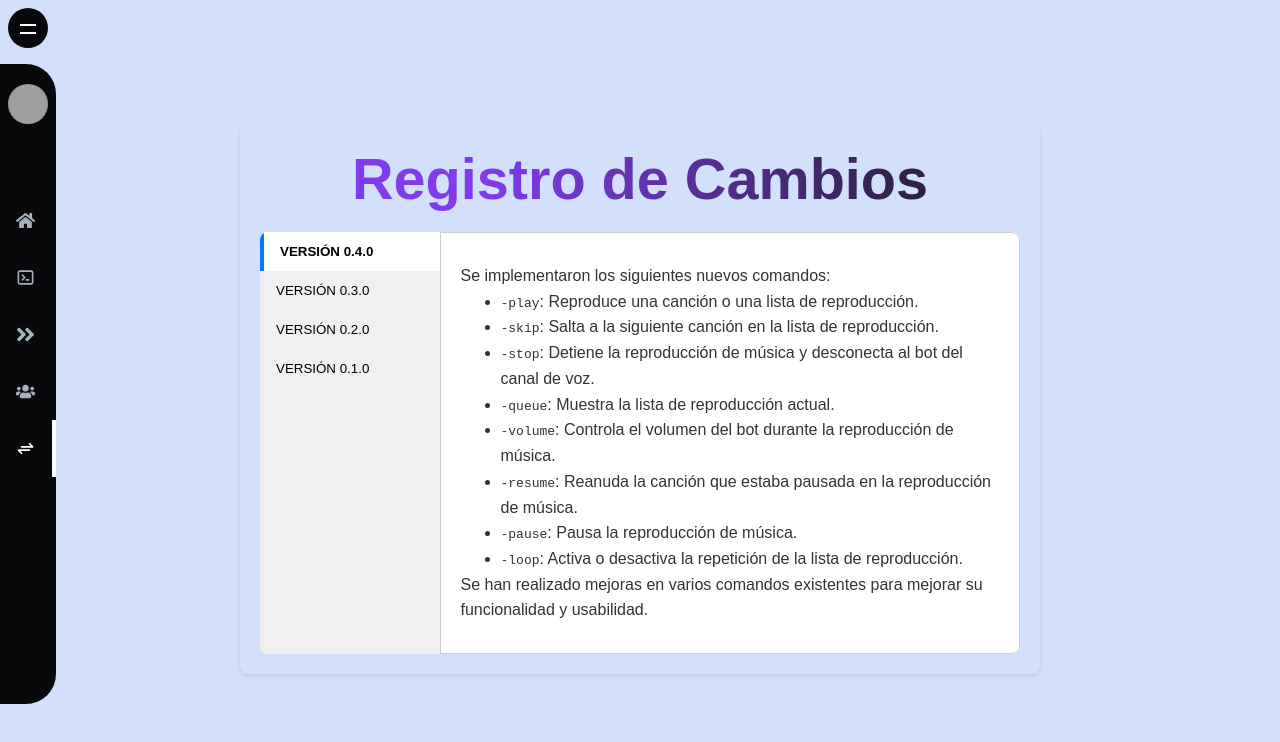
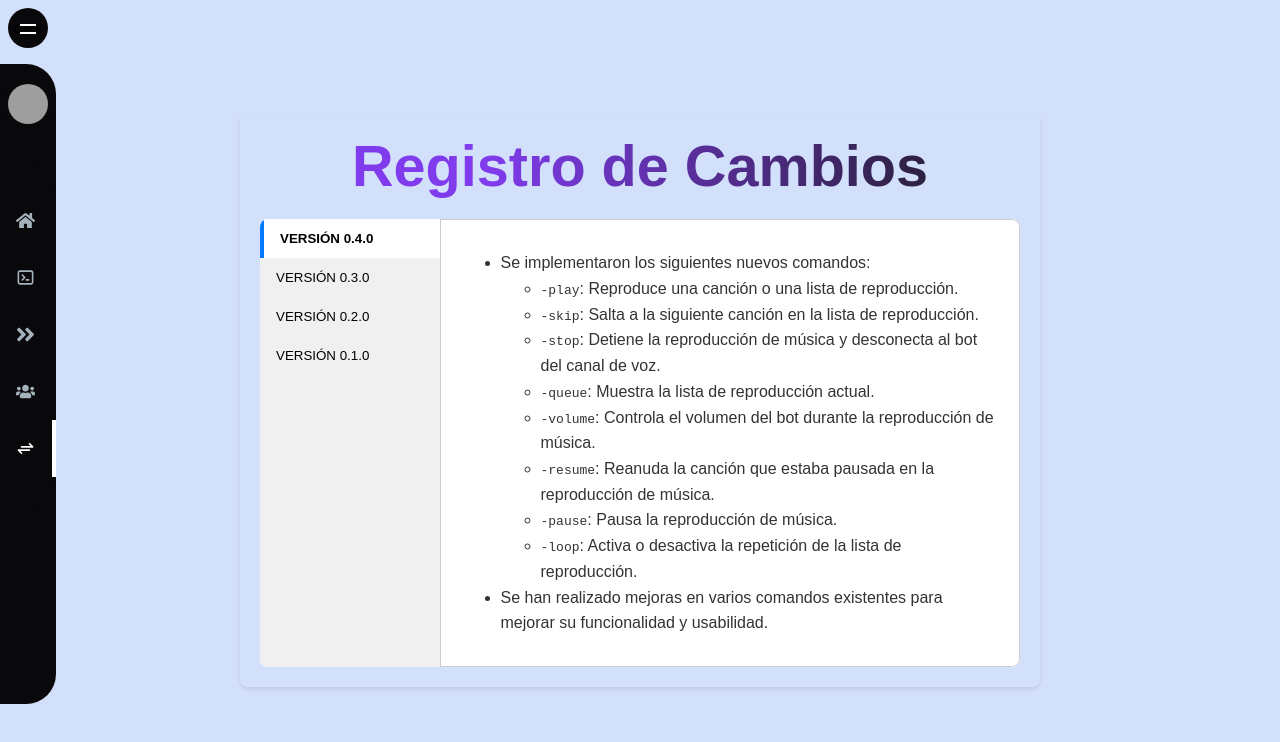
Before and after one commit to Johnny1305/number_bot_website, a React (Create React App) app: page /changelog in a window 1280 px wide. Shown: the top 742 px of the page. Built offline with nearby package versions, Linux system fonts and the light colour scheme; grey boxes are pictures that could not be loaded.

Commit message:
Update ChangeLog.js

```diff
--- a/src/Pages/ChangeLog.js
+++ b/src/Pages/ChangeLog.js
@@ -54,10 +54,9 @@ const ChangelogComponent = () => {
                     <div className="content">
                         <div id="tab-0.4.0" className={`content__inner ${activeTab === "tab-0.4.0" ? "active" : ""}`}>
                             <div className="page">
-                                <p>
-                                    Se implementaron los siguientes nuevos comandos:
-                                </p>
                                 <ul>
+                                    <li>Se implementaron los siguientes nuevos comandos:</li>
+                                    <ul>
                                     <li><code>-play</code>: Reproduce una canción o una lista de reproducción.</li>
                                     <li><code>-skip</code>: Salta a la siguiente canción en la lista de reproducción.</li>
                                     <li><code>-stop</code>: Detiene la reproducción de música y desconecta al bot del canal de voz.</li>
@@ -66,8 +65,9 @@ const ChangelogComponent = () => {
                                     <li><code>-resume</code>: Reanuda la canción que estaba pausada en la reproducción de música.</li>
                                     <li><code>-pause</code>: Pausa la reproducción de música.</li>
                                     <li><code>-loop</code>: Activa o desactiva la repetición de la lista de reproducción.</li>
+                                    </ul>
+                                    <li>Se han realizado mejoras en varios comandos existentes para mejorar su funcionalidad y usabilidad.</li>
                                 </ul>
-                                <p>Se han realizado mejoras en varios comandos existentes para mejorar su funcionalidad y usabilidad.</p>
                             </div>
                         </div>
 
```
